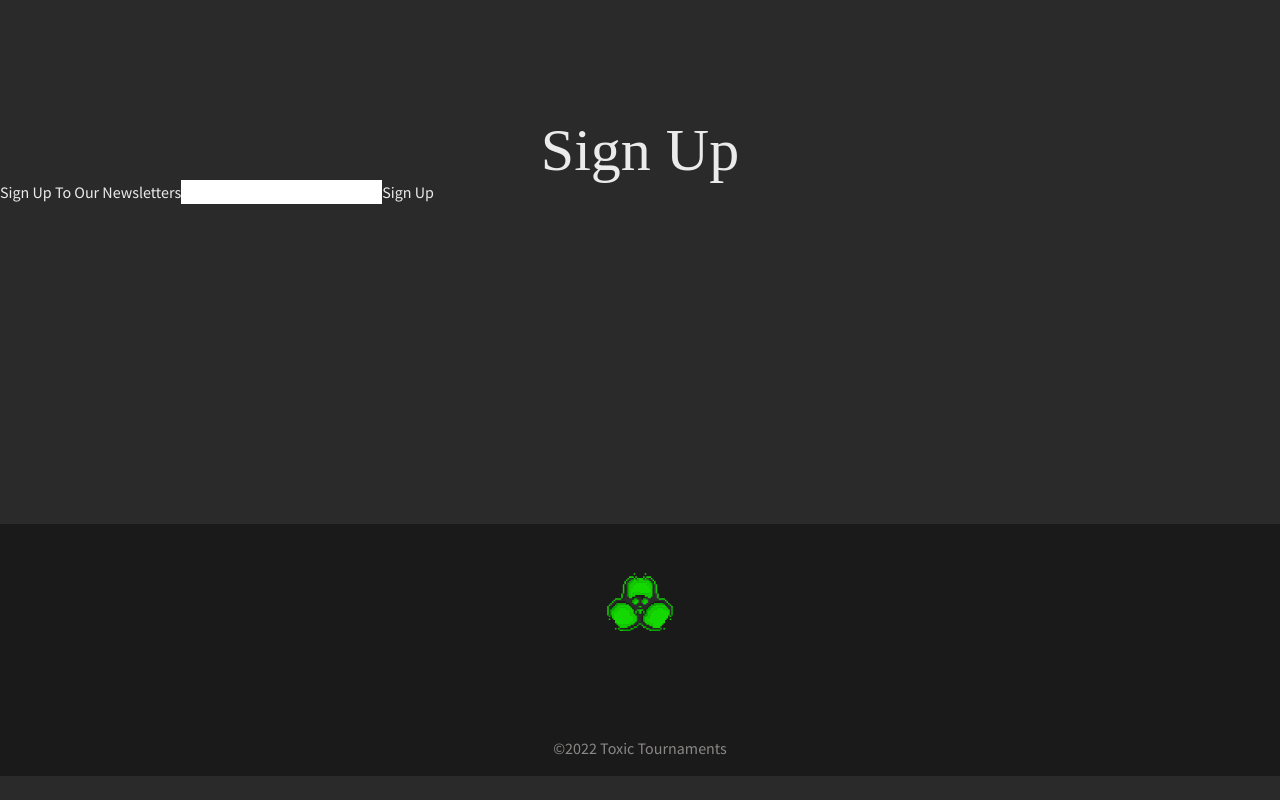
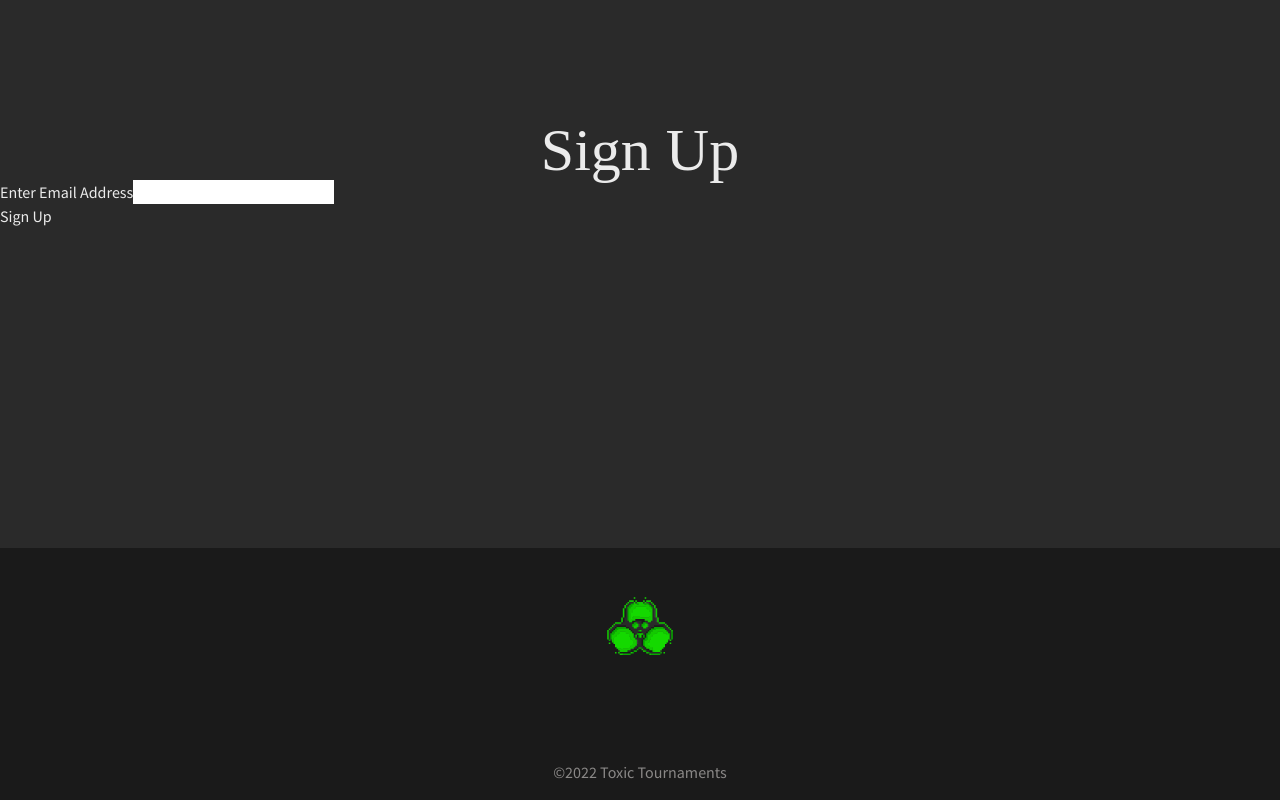
Before and after one commit to austinengelbrecht/toxictournaments, a Vue app: page /home in a window 1280 px wide. Shown: the part 1878-2678 px from the top of the page. Before the commit the page ends 2654 px from the top, so only its background shows below. Built offline with nearby package versions, Linux system fonts and the light colour scheme; some icons are missing; a web font is replaced by a local one.

Commit message:
Building out signup form

```diff
--- a/src/components/ContactForm/ContactForm.vue
+++ b/src/components/ContactForm/ContactForm.vue
@@ -1,7 +1,12 @@
 <template>
   <form>
-    <label for="" class="capitalize">Sign Up to our newsletters</label>
-    <input type="email" name="" id="" />
+    <div>
+      <label for="newsletter-signup" class="capitalize"
+        >Enter Email Address</label
+      >
+      <input type="email" name="News Letter Signup" id="newsletter-signup" />
+    </div>
+
     <button type="submit">Sign Up</button>
   </form>
 </template>
```
